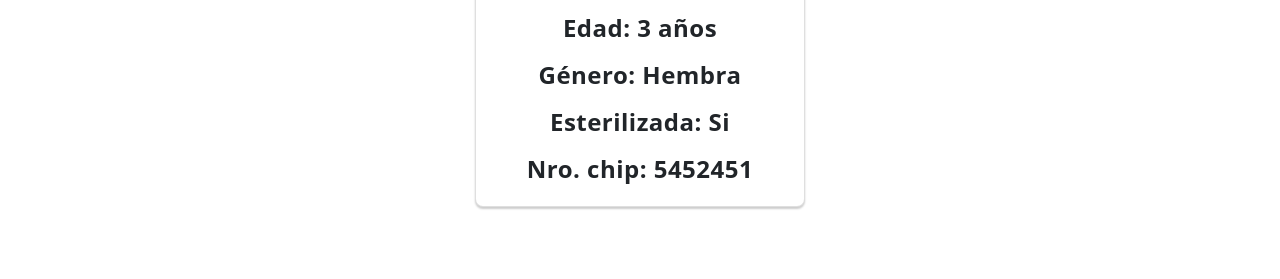
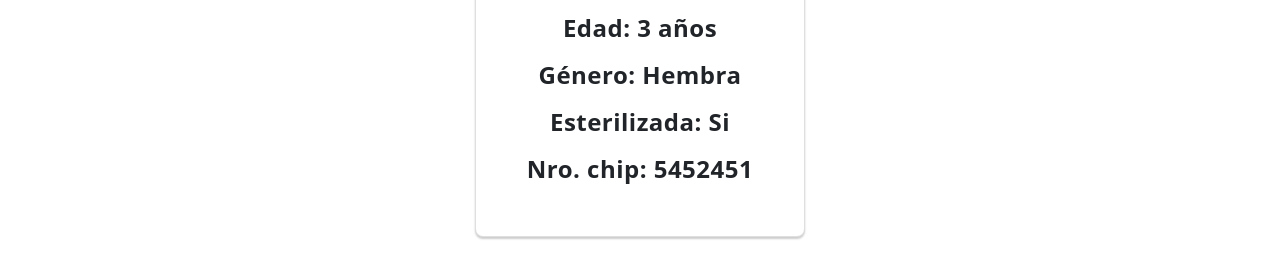
Before and after one commit to Cmoyaa/Proyecto-ONG, a plain HTML site: page nina.html in a window 1280 px wide. Shown: the part 479-758 px from the top of the page. Drawn offline with nearby package versions, Linux system fonts and the light colour scheme.

Commit message:
Update fichas.css

```diff
--- a/estilos/fichas.css
+++ b/estilos/fichas.css
@@ -35,7 +35,7 @@ body{
 
 .container .card{
     width: 330px;
-    height: 470px;
+    height: 500px;
     border-radius: 8px;
     box-shadow: 0 2px 2px rgba(0, 0, 0, 0.2);
     overflow: hidden;
```
